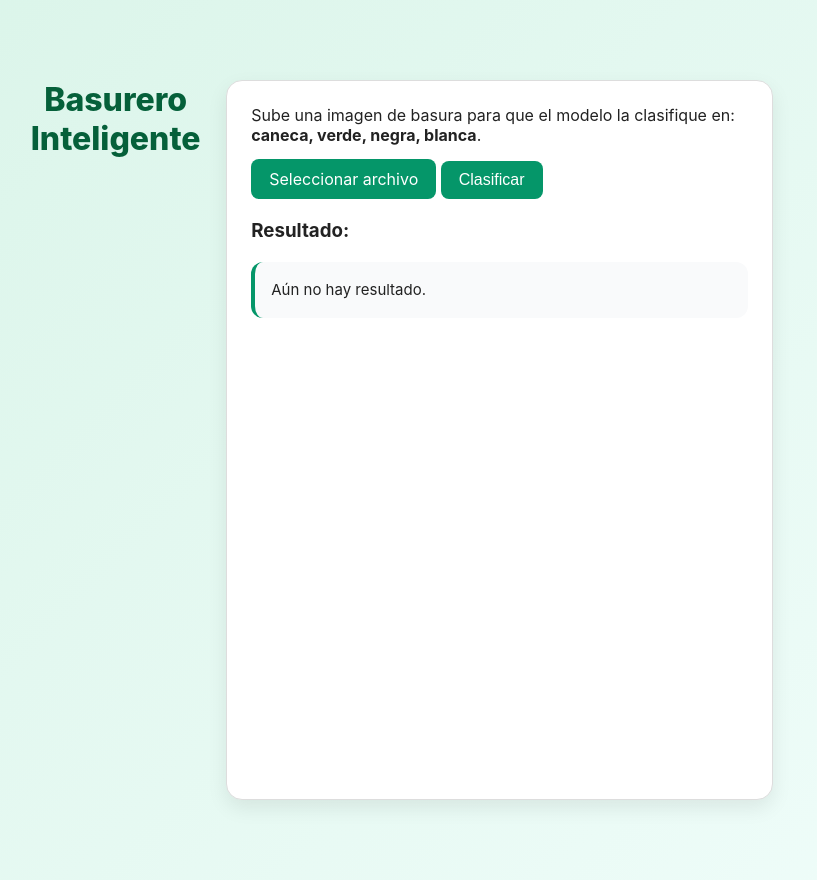
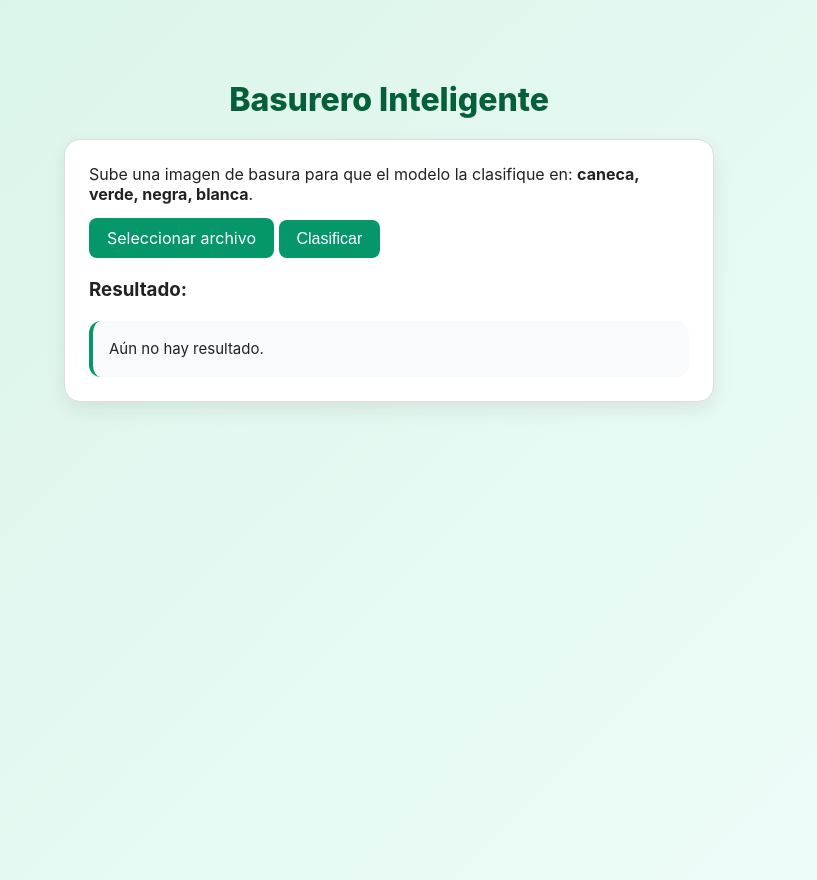
Before and after one commit to felipeo97/smart-garbage, a Django app: page / in a window 1280 px wide. Shown: the whole page, without its empty margins (251-1068 px from the left). Run offline with Django 5.2, Linux system fonts and the light colour scheme.

Commit message:
Elementos centrados y eliminacion de archivo .keras

```diff
--- a/classifier/templates/classifier/index.html
+++ b/classifier/templates/classifier/index.html
@@ -23,10 +23,10 @@ body {
   background: linear-gradient(135deg, #d9f4e8, #f0fdfa);
   min-height: 100vh;
   padding: 40px 16px;
-  display: flex;
-  justify-content: center;
   color: #222;
+  display: block; /* o simplemente borra display:flex */
 }
+
 
 /* ----- Contenedor principal ----- */
 h1 {
@@ -41,6 +41,7 @@ h1 {
   background: #ffffff;
   width: 100%;
   max-width: 650px;
+  margin: 0 auto;
   padding: 24px;
   border-radius: 16px;
   box-shadow: 0 8px 20px rgba(0,0,0,0.08);
```
Also changed, not shown: 5 other files.
